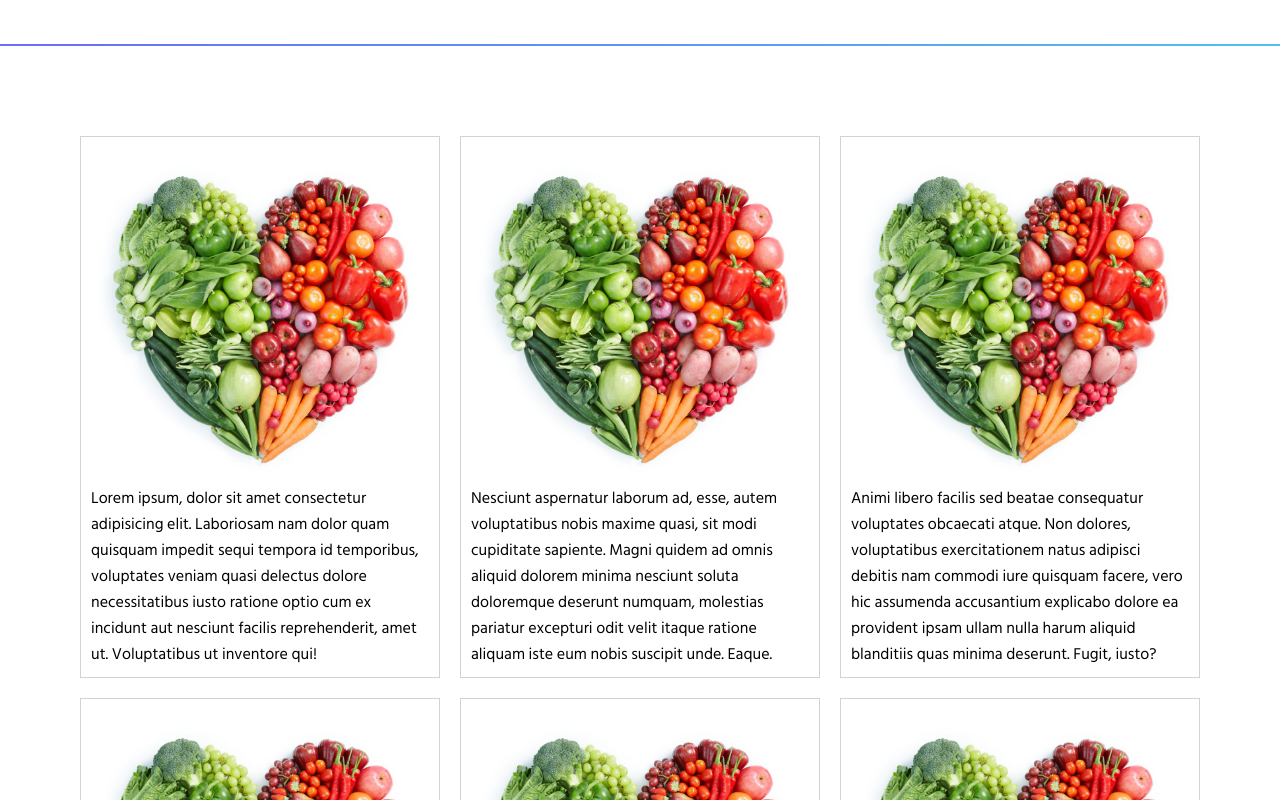
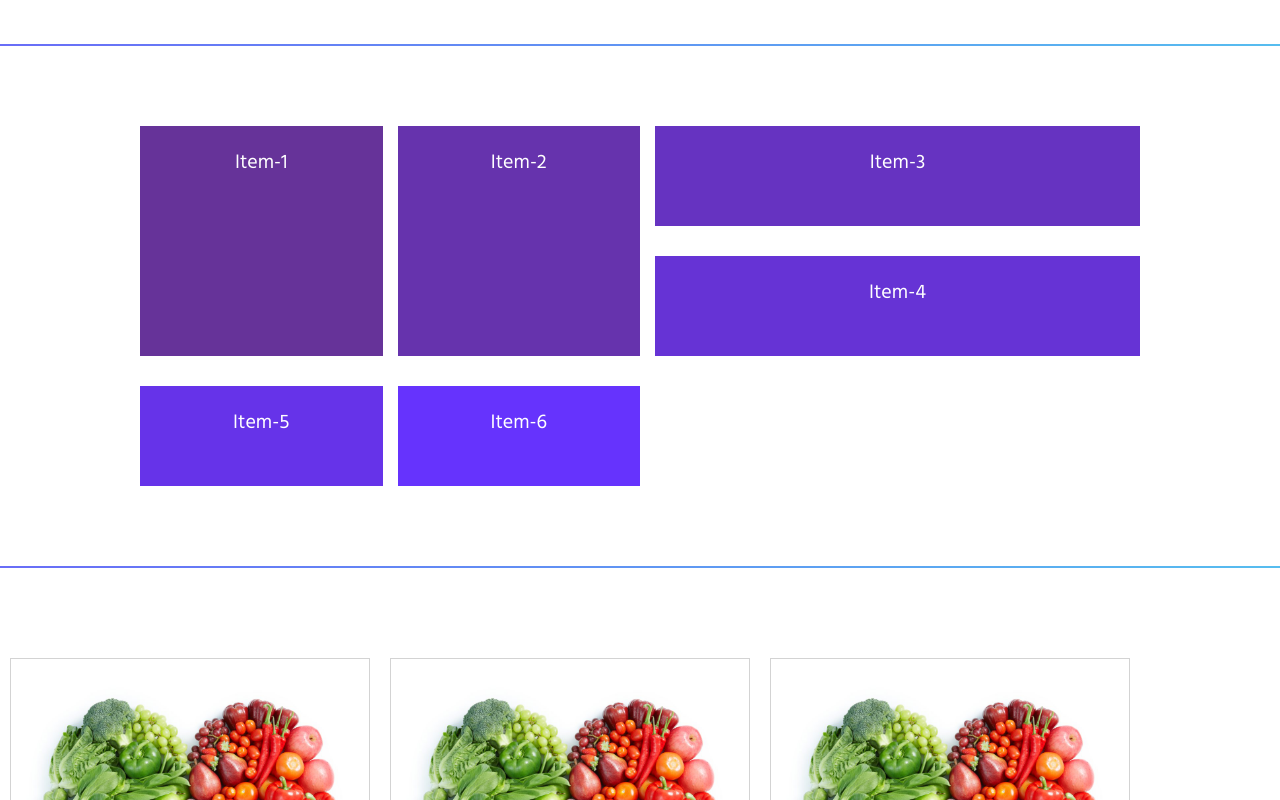
Before and after one commit to naimurcse/Advance_HTML_CSS, a plain HTML site: page index.html in a window 1280 px wide. Shown: the part 4460-5260 px from the top of the page. Drawn offline with Linux system fonts and the light colour scheme.

Commit message:
CSS Grid Project Start

```diff
--- a/assets/css/style.css
+++ b/assets/css/style.css
@@ -304,6 +304,62 @@ li>ul>li {
 
 /* Grid Section End */
 
+
+/* Grid Project Start */
+.grid-project {}
+
+.grid-container {
+    max-width: 1000px;
+    margin: 0 auto;
+    display: grid;
+    /* grid-template-columns: 1fr 1fr 2fr; */
+    /* grid-template-columns: 200px 200px 400px; */
+    /* grid-template-columns: repeat(2, 200px) 400px; */
+    grid-template-columns: repeat(2, 1fr) 2fr;
+    grid-template-rows: repeat(3, 100px);
+    grid-gap: 30px 15px;
+}
+
+.grid-container .grid-item {
+    padding: 20px;
+    font-family: 'Hind Siliguri';
+    font-size: 20px;
+    text-align: center;
+    color: #fff;
+}
+
+.grid-container .item-no-1 {
+    background: rebeccapurple;
+    /* grid-row-start: 1; */
+    /* grid-row-end: 3; */
+    grid-row: 1/3;
+}
+
+.grid-container .item-no-2 {
+    background: #6633AD;
+    grid-row-start: 1;
+    grid-row-end: 3;
+}
+
+.grid-container .item-no-3 {
+    background: #6633C1;
+}
+
+.grid-container .item-no-4 {
+    background: #6633D5;
+}
+
+.grid-container .item-no-5 {
+    background: #6633E9;
+}
+
+.grid-container .item-no-6 {
+    background: #6633FD;
+}
+
+/* Grid Project End */
+
+
 /* Media Query Start */
 .media-query {}
 
--- a/index.html
+++ b/index.html
@@ -234,7 +234,6 @@
     <!-- Grid Section Start -->
     <section class="grid-section">
         <div id="grid">
-            <div class="container">
             <div class="grid-parent">
                 <div class="grid-child">1</div>
                 <div class="grid-child">2</div>
@@ -250,15 +249,12 @@
                 <div class="grid-child">12</div>
             </div>
         </div>
-        </div>
         <div class="border"></div>
     </section>
     <!-- Grid Section End -->
 
     <!-- Grid Section Start -->
     <section class="grid-section">
-        <div id="grid">
-            <div class="container">
         <div class="grid-parent-two">
             <div class="grid-child">29</div>
             <div class="grid-child">30</div>
@@ -296,16 +292,30 @@
             <div class="grid-child">1</div>
             <div class="grid-child">2</div>
         </div>
-            </div>
-        </div>
         <div class="border"></div>
     </section>
     <!-- Grid Section End -->
 
 
+    <!-- Grid Project Start -->
+    <section class="grid-project">
+        <div id="grid-project">
+            <div class="grid-container">
+                <div class="grid-item item-no-1">Item-1</div>
+                <div class="grid-item item-no-2">Item-2</div>
+                <div class="grid-item item-no-3">Item-3</div>
+                <div class="grid-item item-no-4">Item-4</div>
+                <div class="grid-item item-no-5">Item-5</div>
+                <div class="grid-item item-no-6">Item-6</div>
+            </div>
+        </div>
+        <div class="border"></div>
+    </section>
+    <!-- Grid Project End -->
+
+
     <!-- Media Query Start -->
     <section class="media-query" id="media-query">
-        <div class="container">
         <div class="media-query-area">
             <div class="food">
                 <img src="assets/images/food.jpg" alt="">
@@ -350,10 +360,11 @@
                 </P>
             </div>
         </div>
-        </div>
         <div class="border"></div>
     </section>
     <!-- Media Quiery End -->
+
+    <!--  -->
 
 
 
```
Lines whose indentation alone changed are shown as unchanged.
